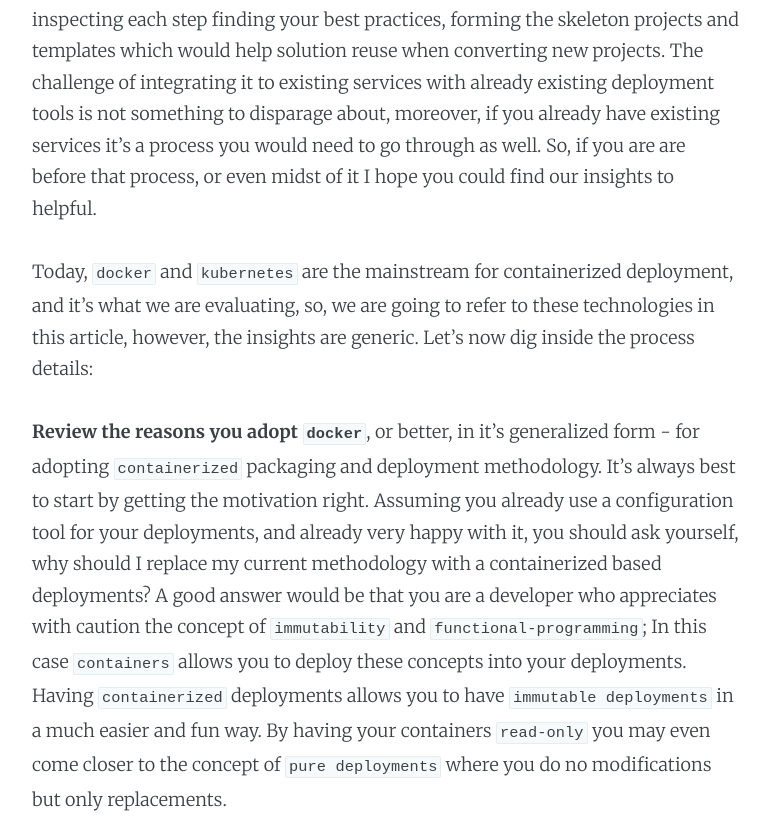
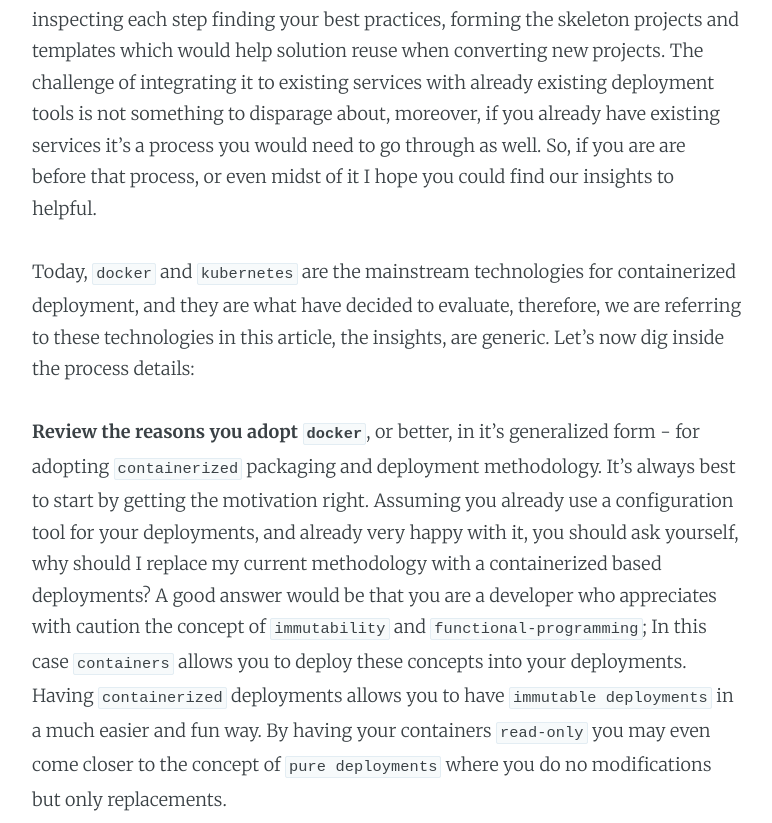
Before and after one commit to LivePersonInc/techblog, a Jekyll site: the page built from _posts/2016/2016-01-26-docker-adoption-pathway-part01.md, in a window 1280 px wide and 900 px high, scrolled down 448 px, cut to the strip 0-823 px from the top of the window. Shown: the whole strip, without its empty margins (253-1025 px from the left). Built offline with Jekyll 4.4.1, drawn with Linux system fonts in a browser that asks for light colours; Markdown is read by kramdown in place of the engine named in the settings; comment, search, counter and statistics services are not loaded.

Commit message:
+minor fixes

```diff
--- a/_posts/2016/2016-01-26-docker-adoption-pathway-part01.md
+++ b/_posts/2016/2016-01-26-docker-adoption-pathway-part01.md
@@ -10,7 +10,7 @@
 ---
 Considering `docker` adoption in your organization? There are many aspects to consider.  As we are going through this evaluation process in LivePerson, we thought it would be beneficial if we share some of our insights on this process.  Any way you look at such an infrastructure change it has a huge impact on developers, CI, CD, configuration, monitoring, packaging, security and almost any aspect of software development and delivery.  You should be going through a path of inspecting each step finding your best practices, forming the skeleton projects and templates which would help solution reuse when converting new projects.  The challenge of integrating it to existing services with already existing deployment tools is not something to disparage about, moreover, if you already have existing services it's a process you would need to go through as well.  So, if you are are before that process, or even midst of it I hope you could find our insights to helpful.
 
-Today, `docker` and `kubernetes` are the mainstream for containerized deployment, and it's what we are evaluating, so, we are going to refer to these technologies in this article, however, the insights are generic.  Let's now dig inside the process details:
+Today, `docker` and `kubernetes` are the mainstream technologies for containerized deployment, and they are what have decided to evaluate, therefore, we are referring to these technologies in this article, the insights, are generic.  Let's now dig inside the process details:
 
 **Review the reasons you adopt `docker`**, or better, in it's generalized form - for adopting `containerized` packaging and deployment methodology.  It's always best to start by getting the motivation right.  Assuming you already use a configuration tool for your deployments, and already very happy with it, you should ask yourself, why should I replace my current methodology with a containerized based deployments? A good answer would be that you are a developer who appreciates with caution the concept of `immutability` and `functional-programming`;  In this case `containers` allows you to deploy these concepts into your deployments.  Having `containerized` deployments allows you to have `immutable deployments` in a much easier and fun way.  By having your containers `read-only` you may even come closer to the concept of `pure deployments` where you do no modifications but only replacements.
 
```
